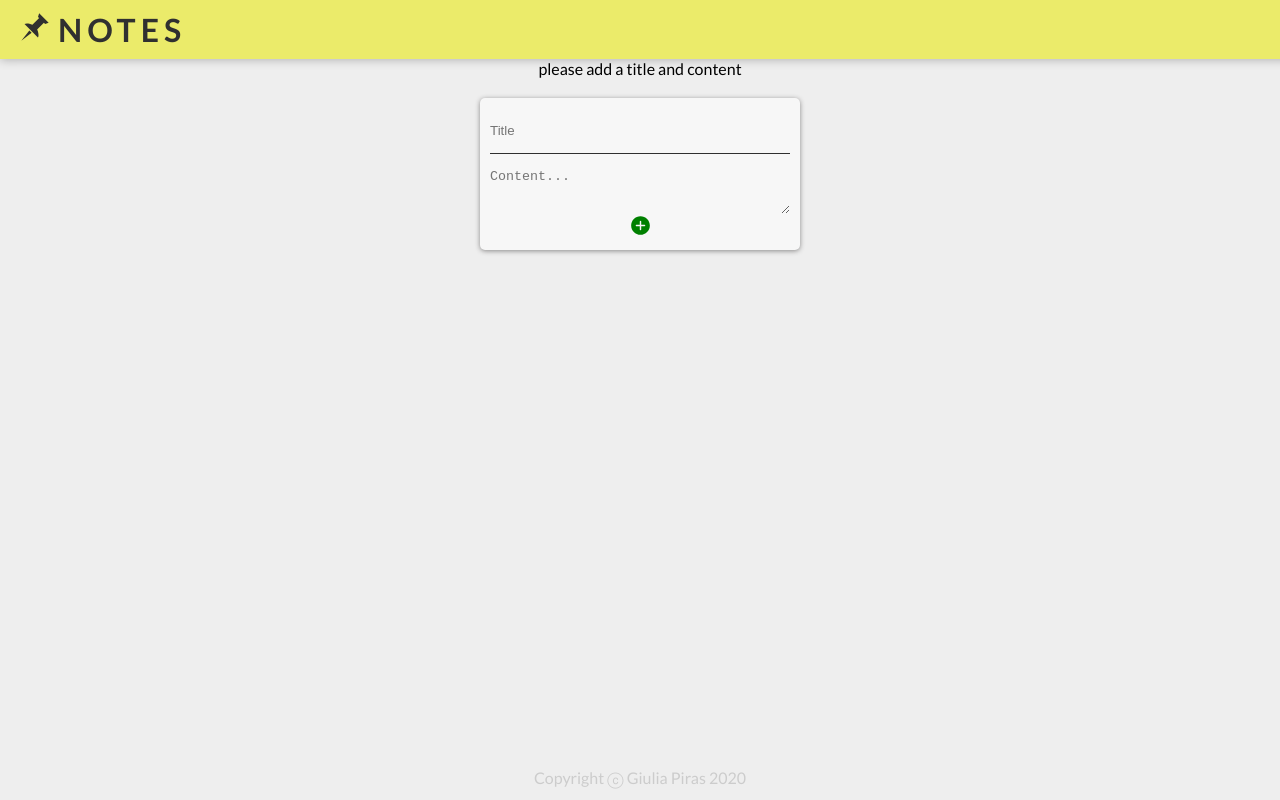
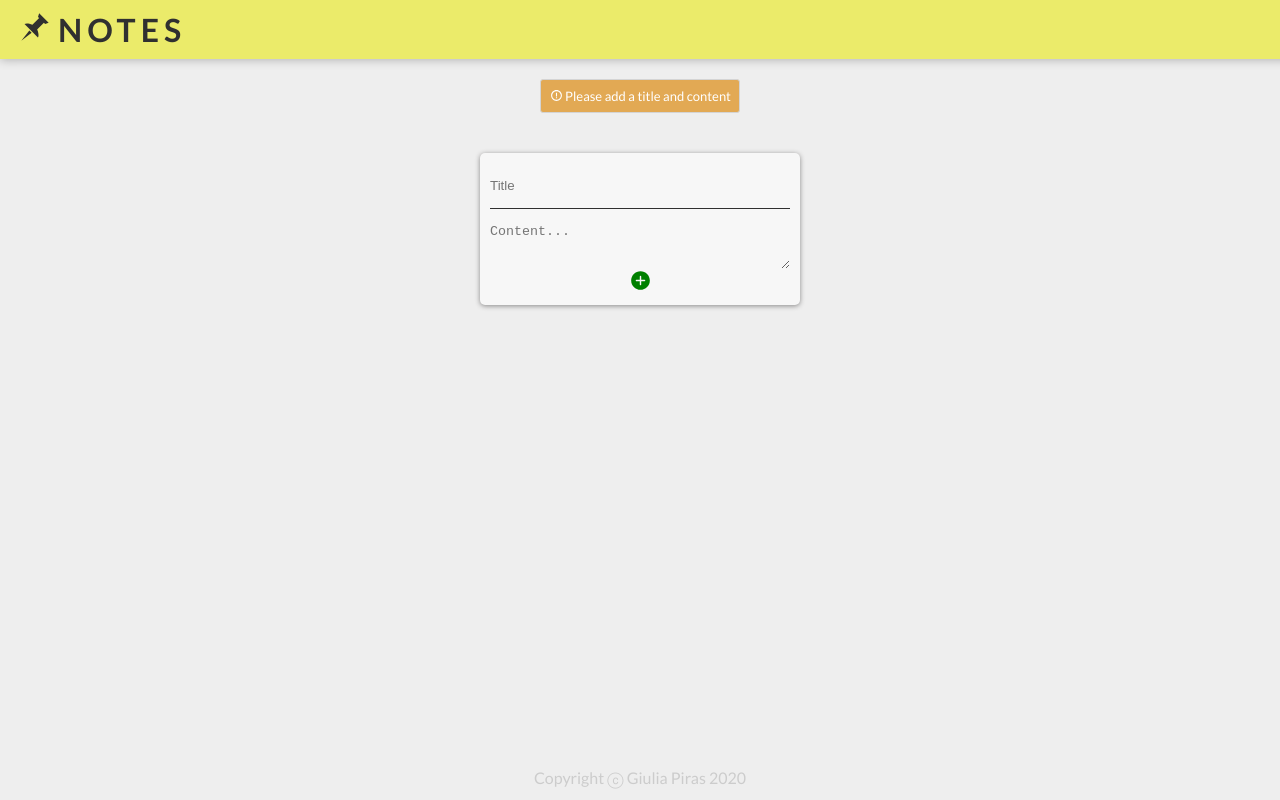
Before and after one commit to giuliap87/sticky-notes-project, a React (Create React App) app: page / in a window 1280 px wide. Both pictures are taken after a click on the button 640 px from the left and 208 px from the top of the page. Built offline with nearby package versions, Linux system fonts and the light colour scheme.

Commit message:
add style to fillnote error msg

```diff
--- a/src/components/Board/AddNote/AddNote.js
+++ b/src/components/Board/AddNote/AddNote.js
@@ -34,7 +34,7 @@ function AddNote({ addNote, setError }) {
 
   function submitNote() {
     if (!title || !content) {
-      return setError("please add a title and content");
+      return setError("Please add a title and content");
     }
 
     addNote({ ...newNote, id: uuidv4(), timestamp: format(new Date(), "do MMM yyyy - HH:mm") });
--- a/src/components/Board/Board.css
+++ b/src/components/Board/Board.css
@@ -9,3 +9,20 @@
   flex-wrap: wrap;
   justify-content: center;
 }
+
+.Board-fillnote-error-msg {
+  border: .5px solid rgb(212, 212, 212);
+  border-radius: 3px;
+  width: fit-content;
+  padding: 8px;
+  color: rgb(255, 255, 255);
+  font-size: 13px;
+  background-color: rgb(226, 169, 84);
+  margin: 20px auto;
+
+  display: flex;
+}
+
+.Board-fillnote-error-icon{
+  padding: 1px 2px 1px 1px;
+}
--- a/src/components/Board/index.js
+++ b/src/components/Board/index.js
@@ -2,6 +2,8 @@ import React, { useState } from "react";
 import Note from "./Note/Note";
 import AddNote from "./AddNote/AddNote";
 import "./Board.css";
+
+import { BiErrorCircle } from "react-icons/bi";
 
 function Board() {
   const [error, setError] = useState("");
@@ -27,7 +29,7 @@ function Board() {
 
   return (
     <div className="Board">
-      {error && <div>{error}</div>}
+      {error && <div className="Board-fillnote-error-msg"><BiErrorCircle className="Board-fillnote-error-icon"/>{error}</div>}
       <div>
         <AddNote addNote={addNote} setError={setError} />
       </div>
```
